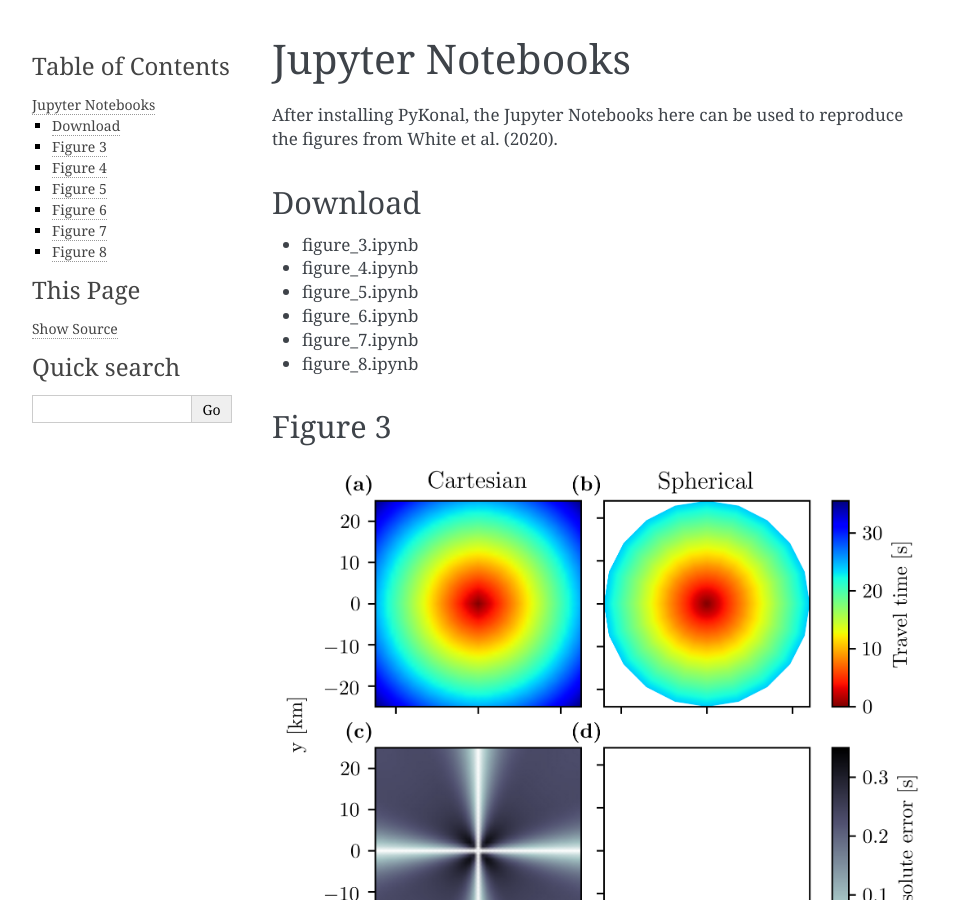
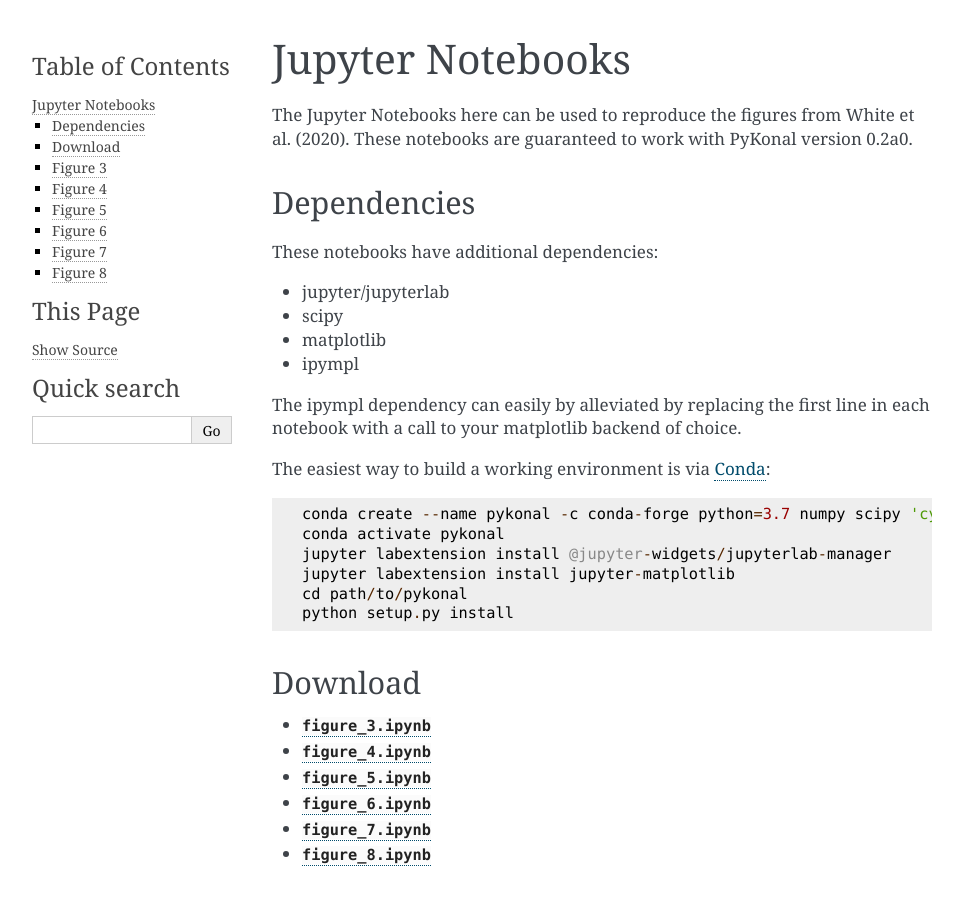
Before and after one commit to malcolmw/pykonal-docs, a Sphinx documentation site: the page built from source/jupyter.rst, in a window 1280 px wide and 900 px high. Shown: the whole window, without its empty margins (148-1111 px from the left). Built offline with Sphinx 7.4.7, drawn with Linux system fonts in a browser that asks for light colours.

Commit message:
Update Jupyter notebooks.

```diff
--- a/source/jupyter.rst
+++ b/source/jupyter.rst
@@ -1,19 +1,40 @@
 Jupyter Notebooks
 =================
 
-After installing PyKonal, the Jupyter Notebooks here can be used to reproduce
-the figures from White et al. (2020).
+The Jupyter Notebooks here can be used to reproduce the figures from White et
+al. (2020). These notebooks are guaranteed to work with PyKonal version 0.2a0.
 
-.. :download:`Figure 3 <jupyter/figure_3.ipynb>`
+Dependencies
+------------
+These notebooks have additional dependencies:
+
+* jupyter/jupyterlab
+* scipy
+* matplotlib
+* ipympl
+
+The ipympl dependency can easily by alleviated by replacing the first line in
+each notebook with a call to your matplotlib backend of choice.
+
+The easiest way to build a working environment is via `Conda <https://www.anaconda.com>`_:
+
+.. code-block::
+
+   conda create --name pykonal -c conda-forge python=3.7 numpy scipy 'cython>=0.29.14' matplotlib ipympl nodejs jupyterlab
+   conda activate pykonal
+   jupyter labextension install @jupyter-widgets/jupyterlab-manager
+   jupyter labextension install jupyter-matplotlib
+   cd path/to/pykonal
+   python setup.py install
 
 Download
 --------
-* figure_3.ipynb
-* figure_4.ipynb
-* figure_5.ipynb
-* figure_6.ipynb
-* figure_7.ipynb
-* figure_8.ipynb
+* :download:`figure_3.ipynb <jupyter/figure_3.ipynb>`
+* :download:`figure_4.ipynb <jupyter/figure_4.ipynb>`
+* :download:`figure_5.ipynb <jupyter/figure_5.ipynb>`
+* :download:`figure_6.ipynb <jupyter/figure_6.ipynb>`
+* :download:`figure_7.ipynb <jupyter/figure_7.ipynb>`
+* :download:`figure_8.ipynb <jupyter/figure_8.ipynb>`
 
 Figure 3
 --------
```
Also changed, not shown: source/installation.rst (+8 -3 lines), source/jupyter/figure_3.ipynb, source/jupyter/figure_4.ipynb, source/jupyter/figure_5.ipynb, source/jupyter/figure_6.ipynb, source/jupyter/figure_7.ipynb, source/jupyter/figure_8.ipynb (added), source/jupyter/point_source_accuracy.ipynb (deleted), 1 other file.
